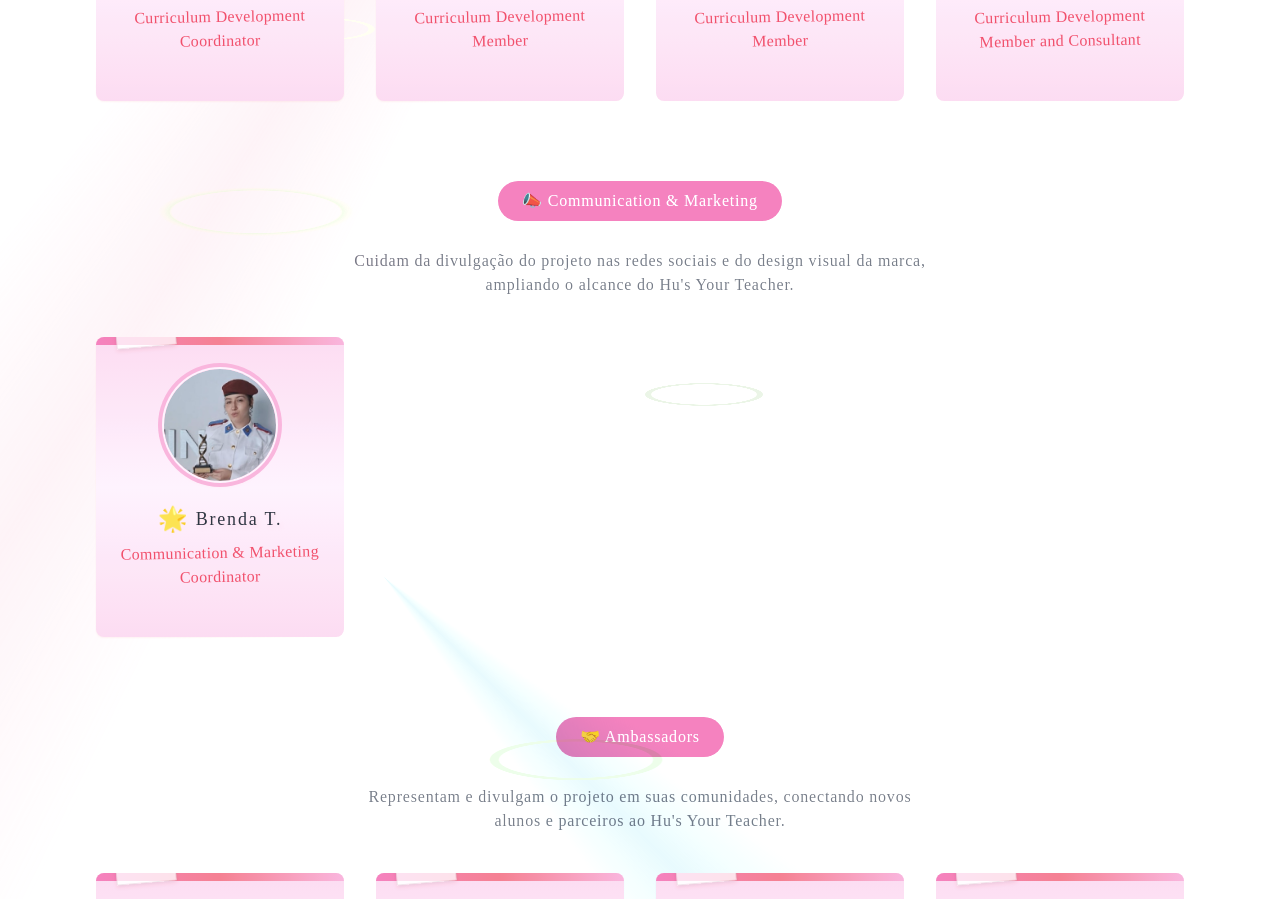
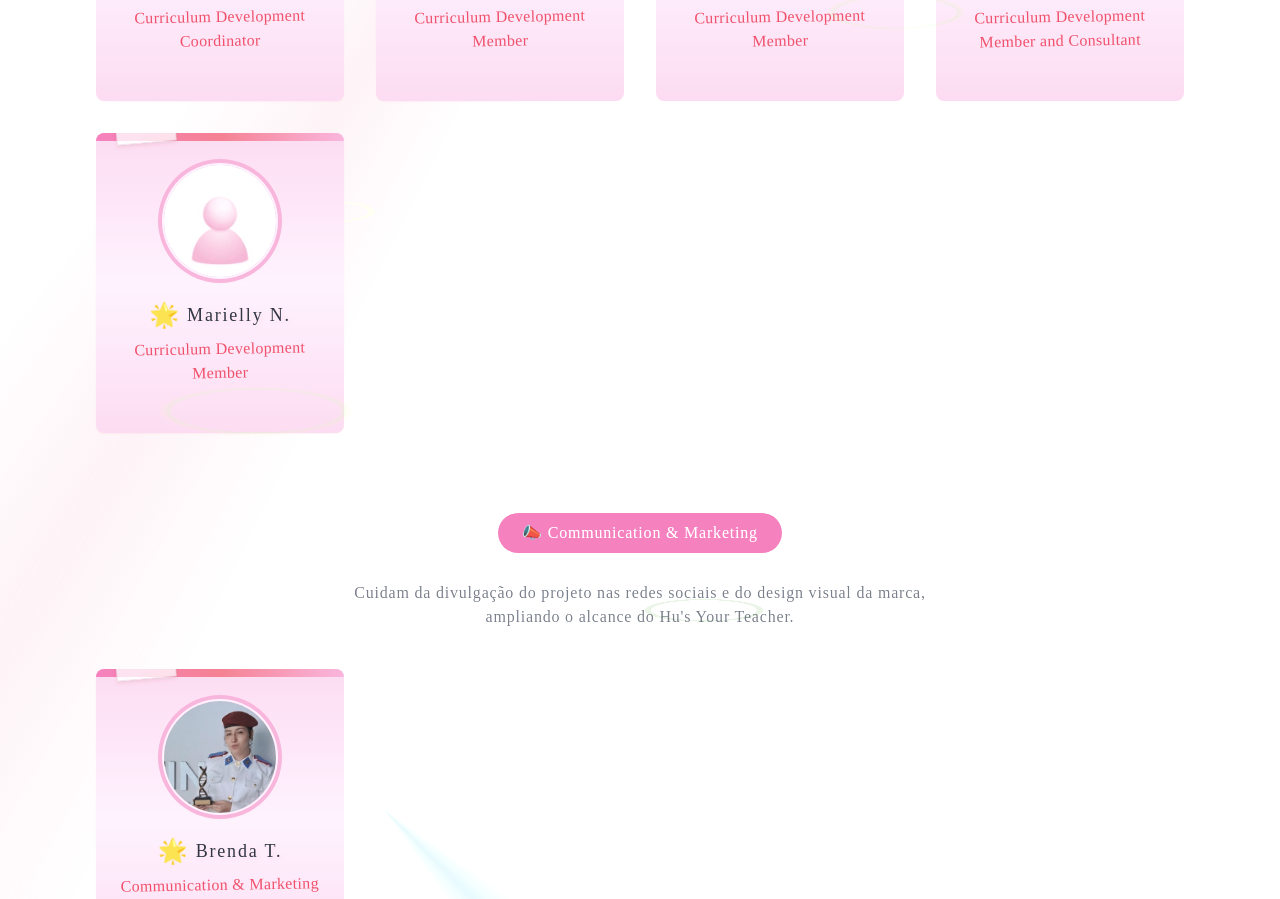
Before and after one commit to guilherme-hu/hus-your-teacher, a Next.js app: page /membros in a window 1280 px wide. Shown: the part 1980-2879 px from the top of the page. Built offline with nearby package versions, Linux system fonts and the light colour scheme.

Commit message:
Adição de Marielly N. em Membros

```diff
--- a/app/membros/page.tsx
+++ b/app/membros/page.tsx
@@ -104,6 +104,13 @@ const areas = [
         role: "Curriculum Development Member and Consultant",
         description: "",
         avatar: "/members/juliana.jpeg",
+        icon: "🌟",
+        },
+        {
+        name: "Marielly N.",
+        role: "Curriculum Development Member",
+        description: "",
+        avatar: "/placeholder_profile.jpg",
         icon: "🌟",
         },
     ],
```
